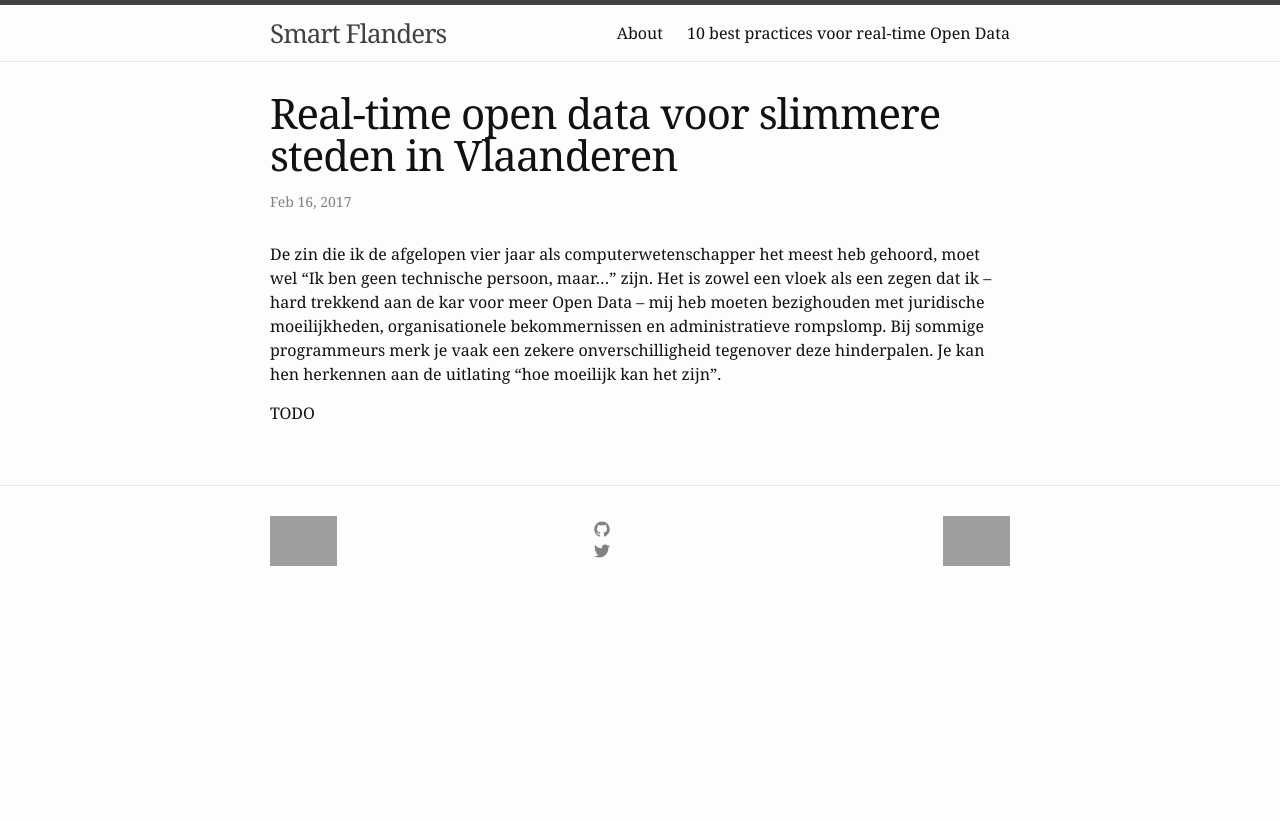
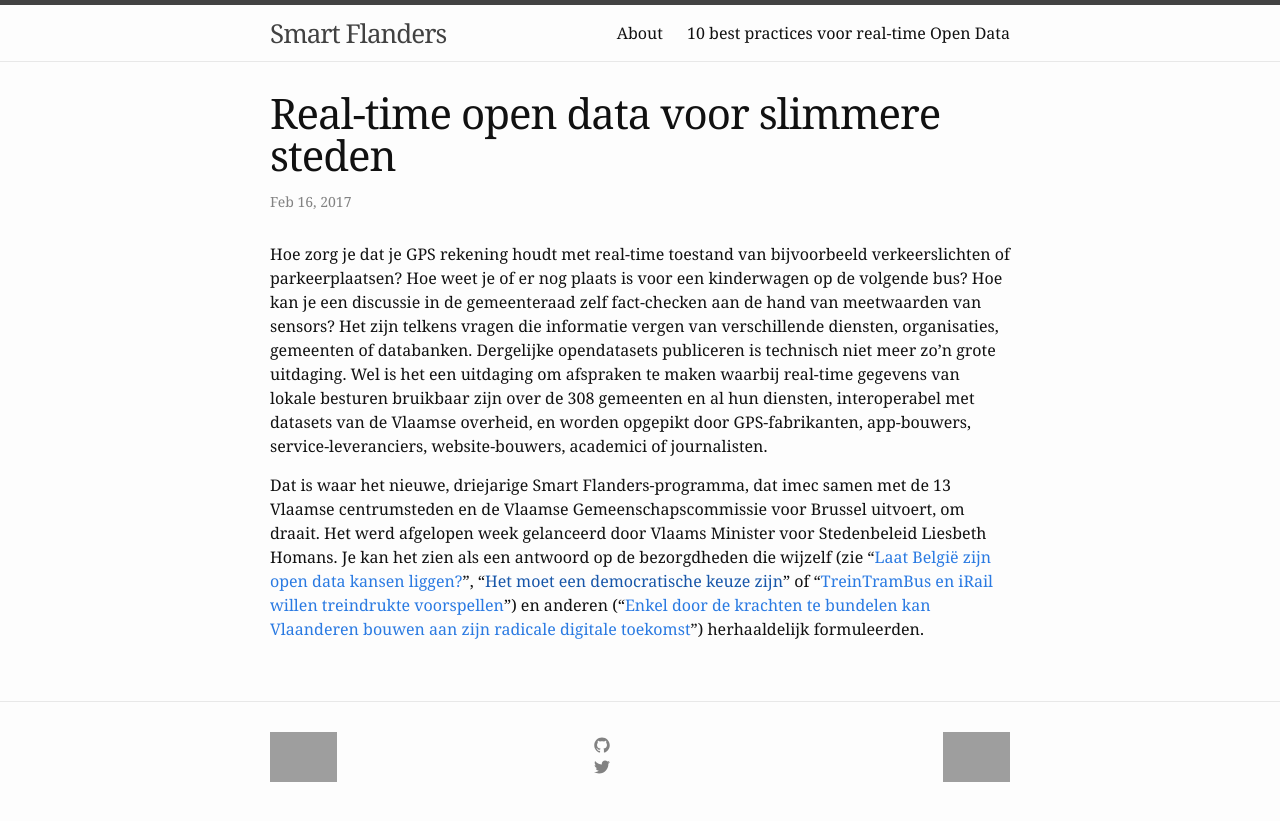
Before and after one commit to smartflanders/smartflanders.github.io, a Jekyll site: the page built from _posts/2017-02-16-http.md, in a window 1280 px wide. Shown: the top 821 px of the page. Built offline with Jekyll 4.4.1, drawn with Linux system fonts in a browser that asks for light colours; grey boxes are pictures that could not be loaded.

Commit message:
Changed post

```diff
--- a/_posts/2017-02-16-http.md
+++ b/_posts/2017-02-16-http.md
@@ -1,8 +1,8 @@
 ---
-title: Real-time open data voor slimmere steden in Vlaanderen
+title: Real-time open data voor slimmere steden
 layout: post
 category: opinie
 ---
-De zin die ik de afgelopen vier jaar als computerwetenschapper het meest heb gehoord, moet wel “Ik ben geen technische persoon, maar…” zijn. Het is zowel een vloek als een zegen dat ik – hard trekkend aan de kar voor meer Open Data – mij heb moeten bezighouden met juridische moeilijkheden, organisationele bekommernissen en administratieve rompslomp. Bij sommige programmeurs merk je vaak een zekere onverschilligheid tegenover deze hinderpalen. Je kan hen herkennen aan de uitlating “hoe moeilijk kan het zijn”.
+Hoe zorg je dat je GPS rekening houdt met real-time toestand van bijvoorbeeld verkeerslichten of parkeerplaatsen? Hoe weet je of er nog plaats is voor een kinderwagen op de volgende bus? Hoe kan je een discussie in de gemeenteraad zelf fact-checken aan de hand van meetwaarden van sensors? Het zijn telkens vragen die informatie vergen van verschillende diensten, organisaties, gemeenten of databanken. Dergelijke opendatasets publiceren is technisch niet meer zo’n grote uitdaging. Wel is het een uitdaging om afspraken te maken waarbij real-time gegevens van lokale besturen bruikbaar zijn over de 308 gemeenten en al hun diensten, interoperabel met datasets van de Vlaamse overheid, en worden opgepikt door GPS-fabrikanten, app-bouwers, service-leveranciers, website-bouwers, academici of journalisten.
 
-TODO
+Dat is waar het nieuwe, driejarige Smart Flanders-programma, dat imec samen met de 13 Vlaamse centrumsteden en de Vlaamse Gemeenschapscommissie voor Brussel uitvoert, om draait. Het werd afgelopen week gelanceerd door Vlaams Minister voor Stedenbeleid Liesbeth Homans. Je kan het zien als een antwoord op de bezorgdheden die wijzelf (zie “[Laat België zijn open data kansen liggen?](http://datanews.knack.be/ict/nieuws/laat-belgie-zijn-open-data-kansen-liggen/article-opinion-530107.html)”, “[Het moet een democratische keuze zijn]()” of “[TreinTramBus en iRail willen treindrukte voorspellen](http://datanews.knack.be/ict/nieuws/treintrambus-en-irail-willen-overvolle-treinen-voorspellen/article-normal-692899.html)”) en anderen (“[Enkel door de krachten te bundelen kan Vlaanderen bouwen aan zijn radicale digitale toekomst](http://datanews.knack.be/ict/nieuws/enkel-door-de-krachten-te-bundelen-kan-vlaanderen-bouwen-aan-zijn-radicale-digitale-toekomst/article-opinion-772809.html)”)  herhaaldelijk formuleerden.
```
Also changed, not shown: assets/main.scss (line endings or trailing spaces).
